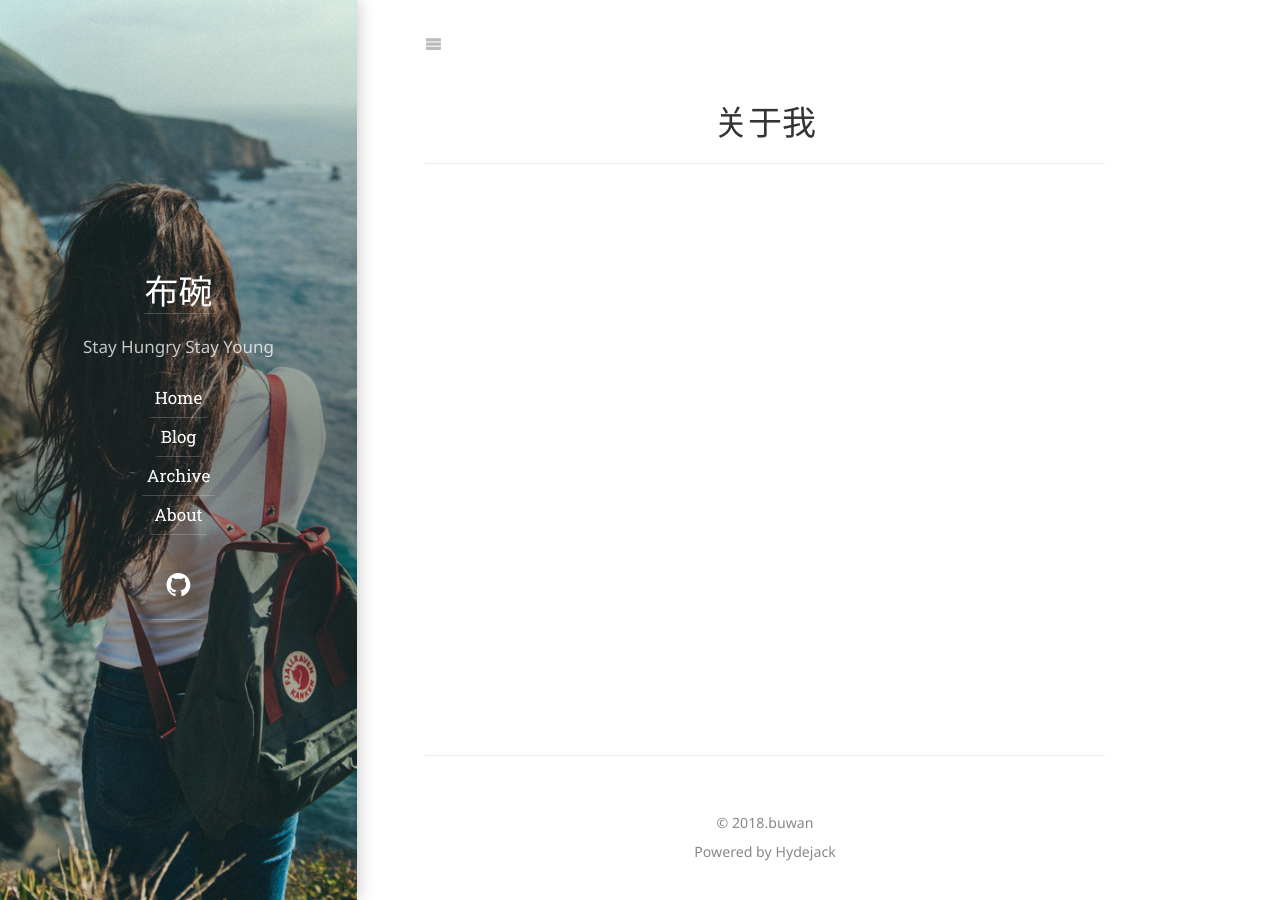
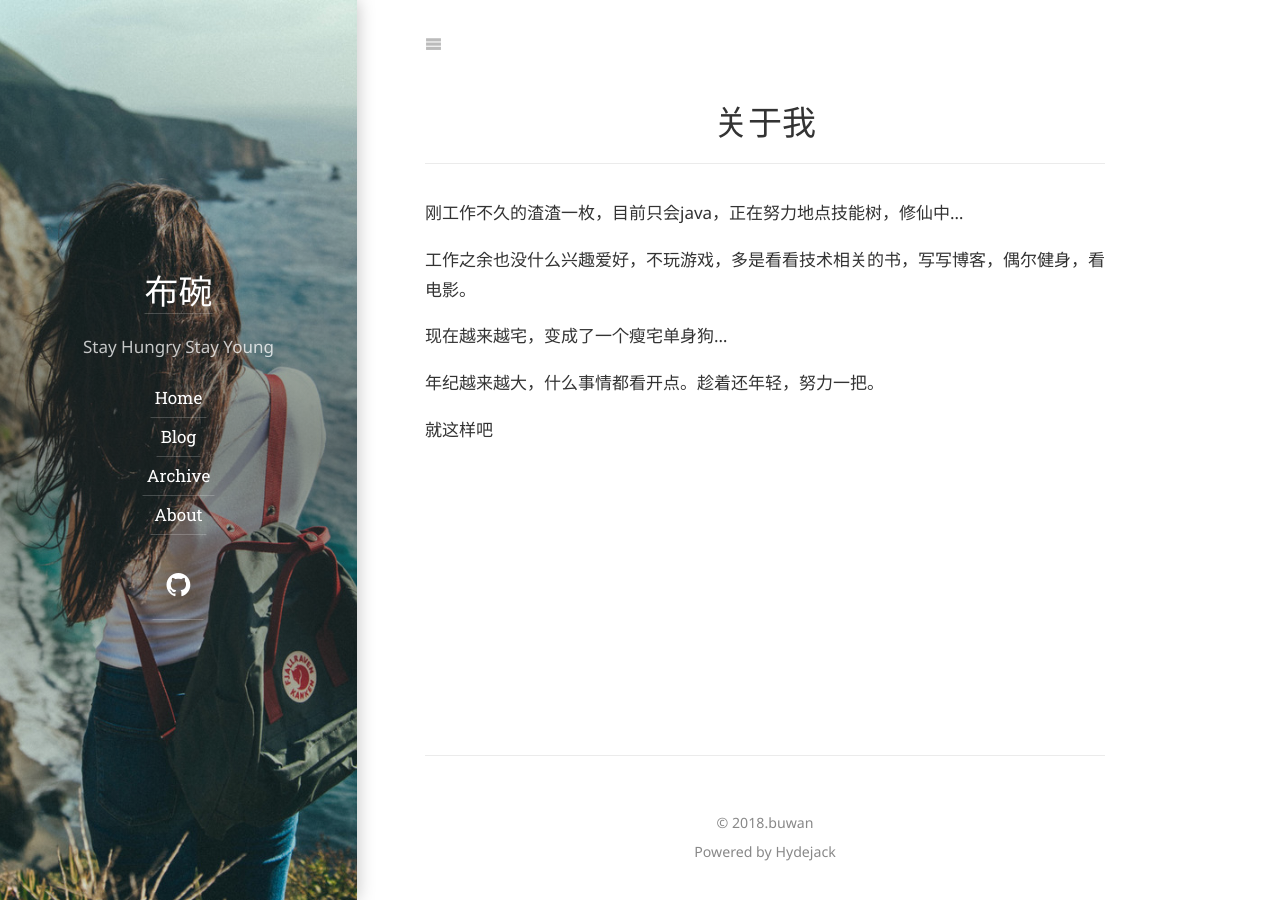
Before and after one commit to Edenwds/edenwds.github.io, a Jekyll site: the page built from pages/about.md, in a window 1280 px wide. Built offline with Jekyll 4.4.1, drawn with Linux system fonts in a browser that asks for light colours; some web fonts are replaced; comment, search, counter and statistics services are not loaded.

Commit message:
about me

```diff
--- a/pages/about.md
+++ b/pages/about.md
@@ -7,3 +7,13 @@ order: 4
 permalink: /about
 accent_image: /assets/img/about3.jpg
 ---
+
+   刚工作不久的渣渣一枚，目前只会java，正在努力地点技能树，修仙中...
+
+   工作之余也没什么兴趣爱好，不玩游戏，多是看看技术相关的书，写写博客，偶尔健身，看电影。
+
+   现在越来越宅，变成了一个瘦宅单身狗...
+
+   年纪越来越大，什么事情都看开点。趁着还年轻，努力一把。
+
+   就这样吧
```
